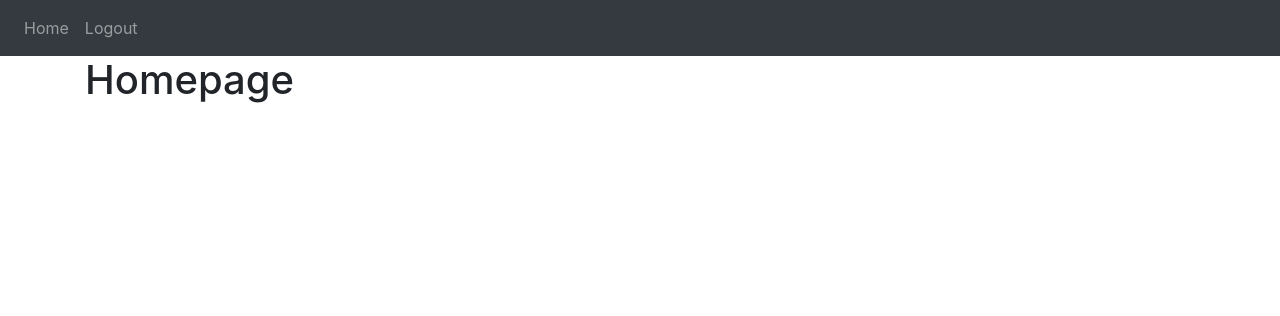
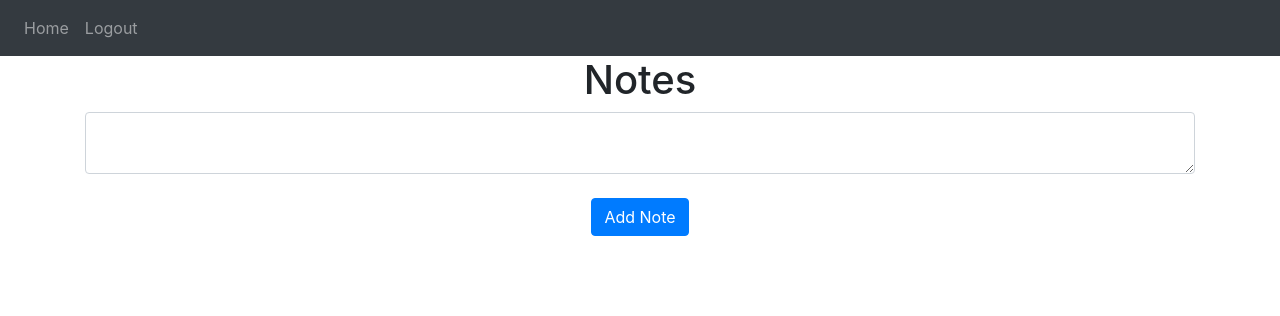
Before and after one commit to kyrenmearr/note-taking, a Flask app: page / in a window 1280 px wide. Shown: the top 316 px of the page. Run offline with Flask 3, Linux system fonts and the light colour scheme; a user stored in the database is signed in; some libraries are stand-ins or nearby versions.

Commit message:
Initial creating notes

```diff
--- a/website/models.py
+++ b/website/models.py
@@ -6,6 +6,7 @@ class Note(db.Model):
     id = db.Column(db.Integer, primary_key=True)
     data = db.Column(db.String(10000)) #This is the actual note
     date = db.Column(db.DateTime(timezone=True), default=func.now())
+    user_id = db.Column(db.Integer, db.ForeignKey('user.id')) #This will link the note to the user and their details
 
 class User(db.Model, UserMixin):
     id = db.Column(db.Integer, primary_key=True)
--- a/website/templates/home.html
+++ b/website/templates/home.html
@@ -1,5 +1,17 @@
 {% extends "base.html" %}
 {% block title  %}Home{% endblock %}
 {% block content %}
-    <h1>Homepage</h1>
+<h1 align="center">Notes</h1>
+<ul class="list-group list-group-flush" id="notes">
+    {% for note in user.notes %}
+    <li class="list-group-item">{{ note.data }}</li>
+    {% endfor %}
+</ul>
+<form method="POST">
+    <textarea name="note" id="note" class="form-control"></textarea>
+    <br />
+    <div align="center">
+        <button type="submit", class="btn btn-primary">Add Note</button>
+    </div>
+</form>
 {% endblock %}
--- a/website/views.py
+++ b/website/views.py
@@ -1,9 +1,22 @@
-from flask import Blueprint, render_template
+from flask import Blueprint, render_template, request, flash
 from flask_login import login_required, current_user
+from .models import Note
+from . import db
 
 views = Blueprint('views', __name__)
 
-@views.route('/')
+@views.route('/', methods=['GET', 'POST'])
 @login_required #This will make sure that the user is logged in before accessing the home page
 def home():
+    if request.method == 'POST':
+        note = request.form.get('note') #This will get the note from the form
+
+        if len(note) < 1:
+            flash('Note is too short!', category='error')
+        else:
+            new_note = Note(data=note, user_id=current_user.id) #This will add the note to the database
+            db.session.add(new_note)
+            db.session.commit()
+            flash('Note added!', category='success')
+
     return render_template("home.html", user=current_user)
```
